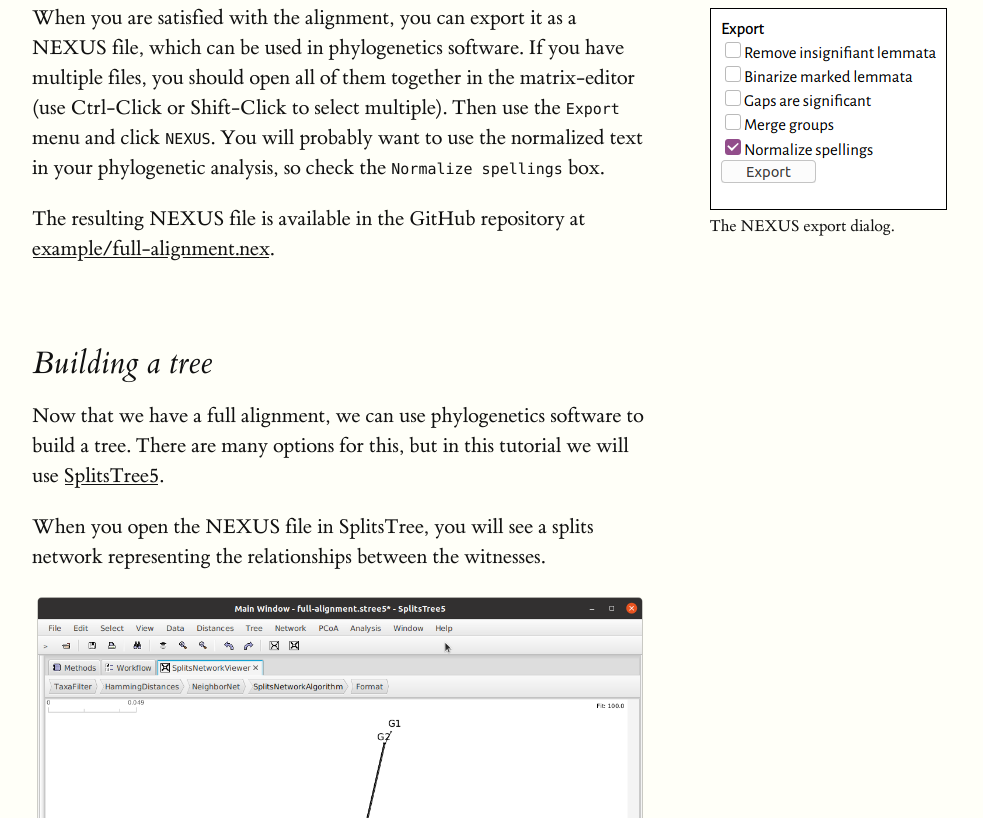
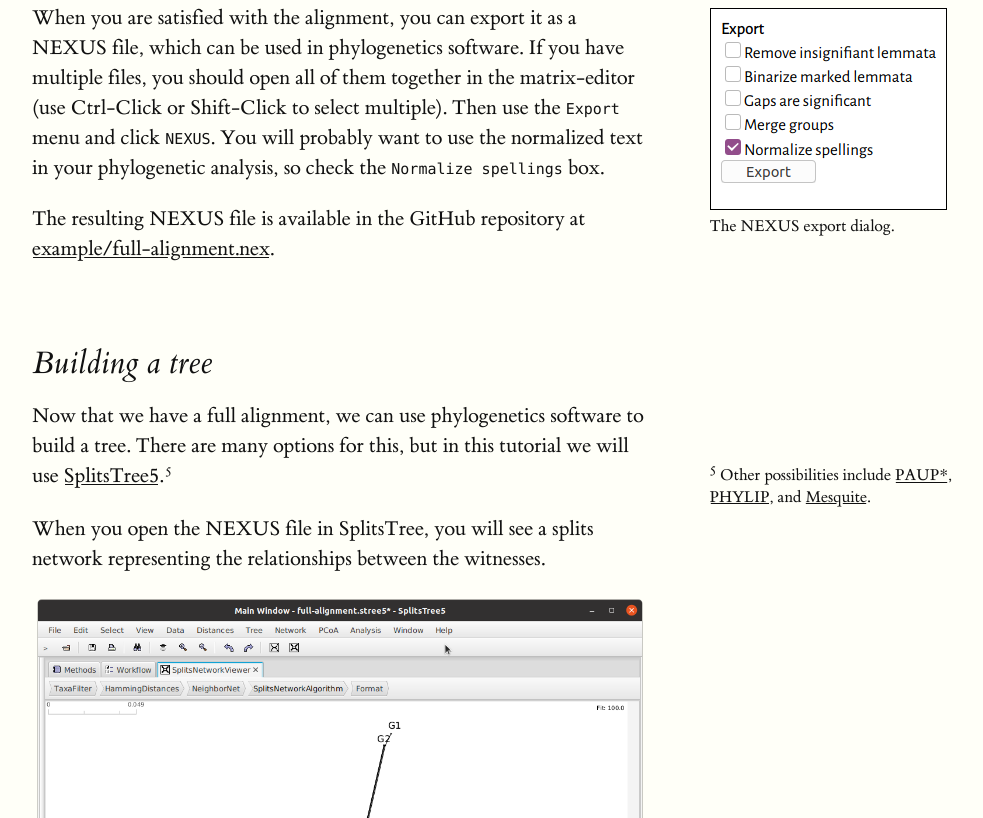
Before and after one commit to chchch/sanskrit-alignment, a plain HTML site: page docs/index.html in a window 1280 px wide. Shown: the part 11182-12000 px from the top of the page, without its empty margins (128-1111 px from the left). Drawn offline with Linux system fonts and the light colour scheme; a web font is replaced by a local one.

Commit message:
mentioned other tree-building software

```diff
--- a/docs/index.html
+++ b/docs/index.html
@@ -316,7 +316,7 @@ The resulting NEXUS file is available in the GitHub repository at <a href="https
         <section>
             <h2 id="tree">Building a tree</h2>
             <p>
-Now that we have a full alignment, we can use phylogenetics software to build a tree. There are many options for this, but in this tutorial we will use <a href="https://software-ab.informatik.uni-tuebingen.de/download/splitstree5/welcome.html">SplitsTree5</a>.
+Now that we have a full alignment, we can use phylogenetics software to build a tree. There are many options for this, but in this tutorial we will use <a href="https://software-ab.informatik.uni-tuebingen.de/download/splitstree5/welcome.html">SplitsTree5</a>.<label class="margin-toggle sidenote-number" for="n-phylogenetics1"></label><input type="checkbox" id="n-phylogenetics1" class="margin-toggle" /><span class="sidenote">Other possibilities include <a href="https://paup.phylosolutions.com/">PAUP*</a>, <a href="https://evolution.genetics.washington.edu/phylip.html">PHYLIP</a>, and <a href="http://www.mesquiteproject.org/">Mesquite</a>.</span>
             </p>
             <p>
 When you open the NEXUS file in SplitsTree, you will see a splits network representing the relationships between the witnesses.
```
